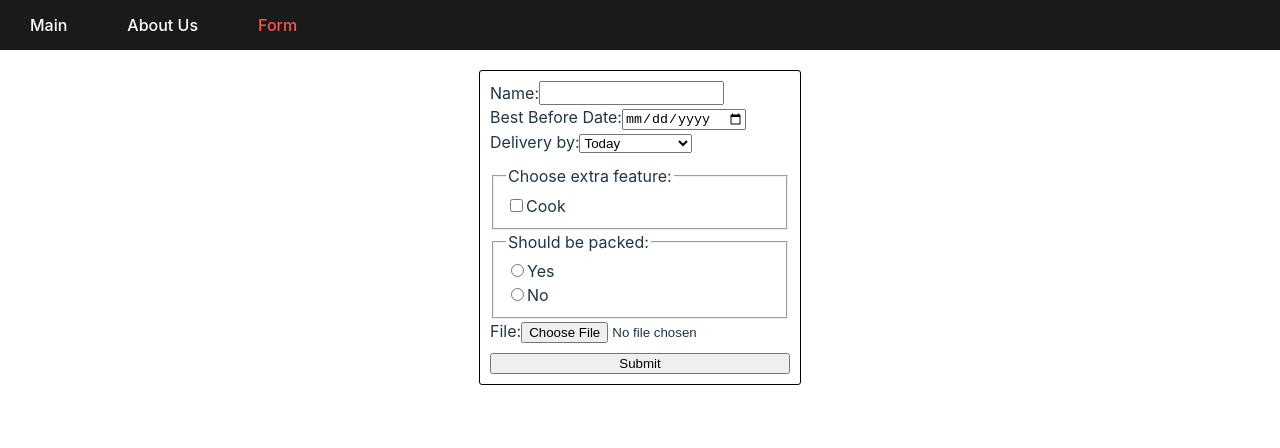
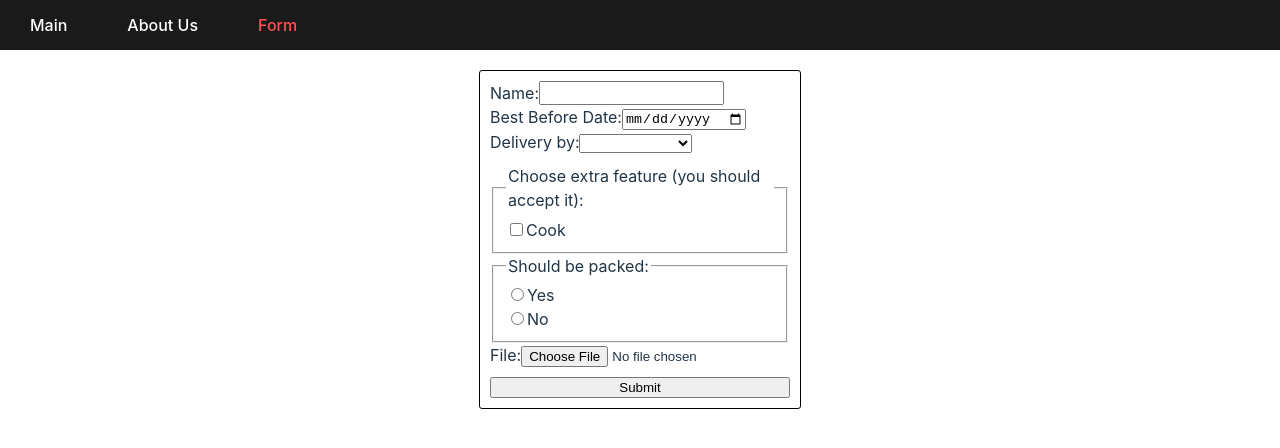
Before and after one commit to abulynka/react-2023-q1, a React (Vite) app: page /form in a window 1280 px wide. Shown: the top 448 px of the page. Built offline with nearby package versions, Linux system fonts and the light colour scheme.

Commit message:
feat: set all fields to required

```diff
--- a/src/pages/Form.tsx
+++ b/src/pages/Form.tsx
@@ -121,8 +121,12 @@ class Form extends Component<object, FormState> {
     return messages;
   }
 
-  private validateCook() {
+  private validateCook(value: boolean | null): string[] {
     const messages: string[] = [];
+
+    if (!value) {
+      messages.push(ErrorMessages.REQUIRED);
+    }
 
     return messages;
   }
@@ -163,7 +167,6 @@ class Form extends Component<object, FormState> {
     formItem.shouldBePackedYes = this.formItem.shouldBePackedYes.current?.checked || false;
     formItem.shouldBePackedNo = this.formItem.shouldBePackedNo.current?.checked || false;
     formItem.file = this.formItem.file.current?.value || '';
-    formItem.image = this.getImage(this.formItem.file.current?.files);
     formItem.key = crypto.randomUUID();
 
     const errorMessages = {
@@ -177,7 +180,7 @@ class Form extends Component<object, FormState> {
         errorMessages: this.validateDeliveryBy(formItem.deliveryBy),
       },
       cook: {
-        errorMessages: this.validateCook(),
+        errorMessages: this.validateCook(formItem.cook),
       },
       shouldBePacked: {
         errorMessages: this.validateShouldBePacked(
@@ -200,6 +203,7 @@ class Form extends Component<object, FormState> {
       errorMessages.file.errorMessages.length === 0
     ) {
       formItems.push(formItem);
+      formItem.image = this.getImage(this.formItem.file.current?.files);
       alert('The data has been saved!');
       this.formItem.base.current?.reset();
     }
@@ -241,7 +245,7 @@ class Form extends Component<object, FormState> {
           <SelectComponent
             refObject={this.formItem.deliveryBy}
             name={'Delivery by'}
-            options={['Today', 'Tomorrow', 'After Tomorrow']}
+            options={['', 'Today', 'Tomorrow', 'After Tomorrow']}
             errorMessages={this.state.deliveryBy.errorMessages}
             keyValue={crypto.randomUUID()}
           ></SelectComponent>
@@ -249,7 +253,7 @@ class Form extends Component<object, FormState> {
           <InputCheckboxComponent
             refObject={this.formItem.cook}
             name={'Cook'}
-            title={'Choose extra feature'}
+            title={'Choose extra feature (you should accept it)'}
             errorMessages={this.state.cook.errorMessages}
             keyValue={crypto.randomUUID()}
           ></InputCheckboxComponent>
```
